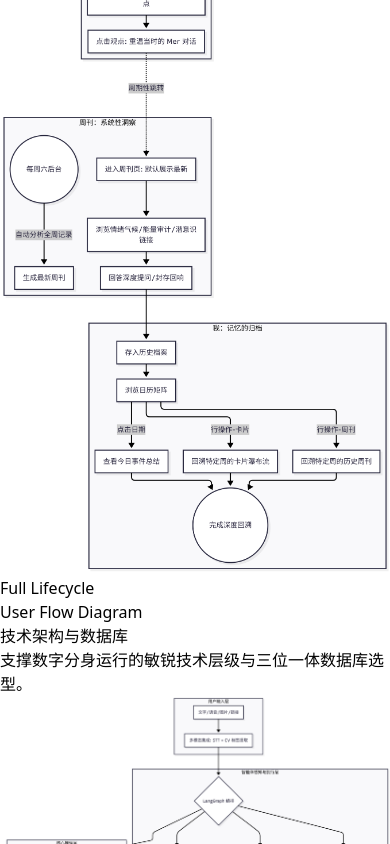
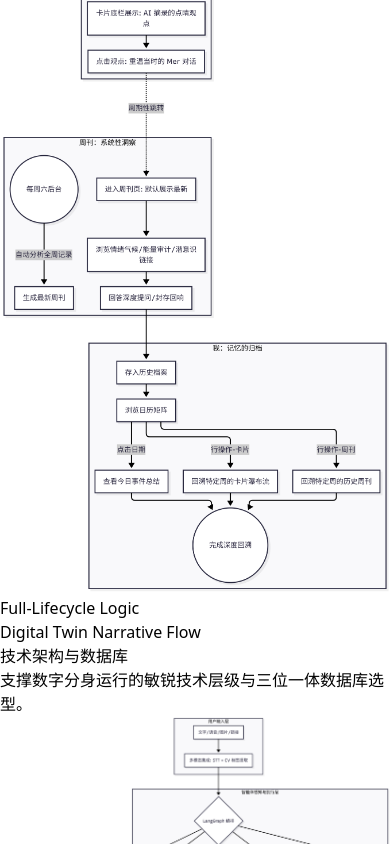
Before and after one commit to zzre1628-commits/EPOCH_product_demo, a React (Vite) app: page / in a window 390 px wide. Shown: the part 3363-4207 px from the top of the page. Built offline with nearby package versions, Linux system fonts and the light colour scheme.

Commit message:
Update App.jsx

```diff
--- a/src/App.jsx
+++ b/src/App.jsx
@@ -214,8 +214,8 @@ const MePageDesign = () => {
   );
 };
 
-// --- 用户体验全链路 ---
-// --- 用户体验全链路 (比例平衡版) ---
+
+// --- 用户体验全链路 (呼吸感比例优化版) ---
 
 const VisualSPath = () => {
   const steps = [
@@ -227,28 +227,29 @@ const VisualSPath = () => {
   ];
 
   return (
-    /* 1. 栅格比例微调为 1.1:0.9，给右侧图片留出更多呼吸空间 */
-    <div className="grid lg:grid-cols-[1.1fr_0.9fr] gap-24 items-start">
+    /* 1. 栅格比例调整为 1:1，为右侧“宽占位”腾出物理空间 */
+    <div className="grid lg:grid-cols-[1fr_1fr] gap-24 items-start">
 
-      {/* 左侧：拉长纵向跨度 */}
-      <div className="relative py-24 px-8 text-left">
-        {/* 背景虚线 */}
-        <div className="absolute top-0 left-[36px] w-0.5 h-full bg-indigo-50 -z-10"></div>
+      {/* 左侧：深度拉长文案占位 */}
+      <div className="relative py-28 px-8 text-left">
+        {/* 背景装饰线 */}
+        <div className="absolute top-0 left-[40px] w-0.5 h-full bg-indigo-50 -z-10"></div>
 
-        {/* 2. space-y-32: 大幅增加步骤之间的间距，让文案纵向铺开 */}
-        <div className="space-y-32">
+        {/* 2. space-y-40: 极致的步骤间距，确保文案在纵向上与长图对齐 */}
+        <div className="space-y-40">
           {steps.map((s, i) => (
-            <div key={i} className={`flex gap-10 items-start group ${i % 2 === 1 ? 'lg:translate-x-12' : ''} transition-transform`}>
-              <div className="w-16 h-16 shrink-0 bg-white border-2 border-indigo-500 rounded-2xl flex items-center justify-center text-indigo-500 shadow-md group-hover:bg-indigo-600 group-hover:text-white transition-all">
-                {s.icon}
+            <div key={i} className={`flex gap-10 items-start group ${i % 2 === 1 ? 'lg:translate-x-14' : ''} transition-transform`}>
+              <div className="w-20 h-20 shrink-0 bg-white border-2 border-indigo-500 rounded-[1.5rem] flex items-center justify-center text-indigo-500 shadow-md group-hover:bg-indigo-600 group-hover:text-white transition-all">
+                {/* 增大图标尺寸提升视觉量感 */}
+                {React.cloneElement(s.icon, { size: 28 })}
               </div>
-              <div className="pt-2">
-                <div className="flex items-center gap-3 mb-3">
-                   <p className="font-black text-gray-900 text-lg tracking-tight">{s.label}</p>
-                   <span className="text-[10px] bg-gray-100 text-gray-400 px-2 py-0.5 rounded font-bold uppercase tracking-tighter">{s.sub}</span>
+              <div className="pt-3">
+                <div className="flex items-center gap-3 mb-4">
+                   <p className="font-black text-gray-900 text-xl tracking-tight">{s.label}</p>
+                   <span className="text-[10px] bg-indigo-50 text-indigo-600 px-2 py-1 rounded font-black uppercase tracking-widest">{s.sub}</span>
                 </div>
-                {/* 3. leading-loose: 加大行间距，让文字描述部分占据更多高度 */}
-                <p className="text-sm text-gray-500 leading-loose max-w-md font-medium">
+                {/* 3. leading-[2]: 极致行间距（双倍行距），让文字块在纵向上更“占地” */}
+                <p className="text-sm text-gray-500 leading-[2] max-w-md font-medium">
                   {s.desc}
                 </p>
               </div>
@@ -257,21 +258,26 @@ const VisualSPath = () => {
         </div>
       </div>
 
-      {/* 右侧：等比例放大图片 */}
-      <div className="sticky top-32 flex flex-col items-center">
-        {/* 4. max-w-[320px]: 将最大宽度从 240px 放大到 320px，视觉上更清晰协调 */}
-        <div className="w-full max-w-[320px] transition-all duration-500">
-          <ImageSlot title="用户全链路逻辑流程图" src="/流程图.png" />
-          <div className="mt-8 text-center space-y-2">
-            <p className="text-[10px] font-black text-indigo-400 uppercase tracking-[0.3em]">Full Lifecycle</p>
-            <p className="text-[10px] font-black text-gray-300 uppercase tracking-widest">User Flow Diagram</p>
+      {/* 右侧：宽占位容器 + 缩放后的素材 */}
+      <div className="sticky top-24 flex flex-col items-center">
+        {/* 4. max-w-[480px] & p-16:
+           - 将占位容器拉宽到 480px
+           - 通过 p-16 (64px) 的内边距，让内部的流程图不再紧贴边缘，消除局促感 */}
+        <div className="w-full max-w-[480px] bg-white rounded-[3rem] p-16 shadow-sm border border-gray-100/50 flex flex-col items-center">
+          <div className="w-full transition-transform hover:scale-[1.02] duration-500">
+             <ImageSlot title="全链路流程图" src="/流程图.png" />
+          </div>
+
+          <div className="mt-12 text-center space-y-3">
+            <div className="h-1 w-12 bg-indigo-500 mx-auto rounded-full mb-4"></div>
+            <p className="text-[11px] font-black text-indigo-600 uppercase tracking-[0.4em]">Full-Lifecycle Logic</p>
+            <p className="text-[10px] font-black text-gray-300 uppercase tracking-widest">Digital Twin Narrative Flow</p>
           </div>
         </div>
       </div>
     </div>
   );
 };
-
 
 
 // --- 技术架构与数据库 ---
```
